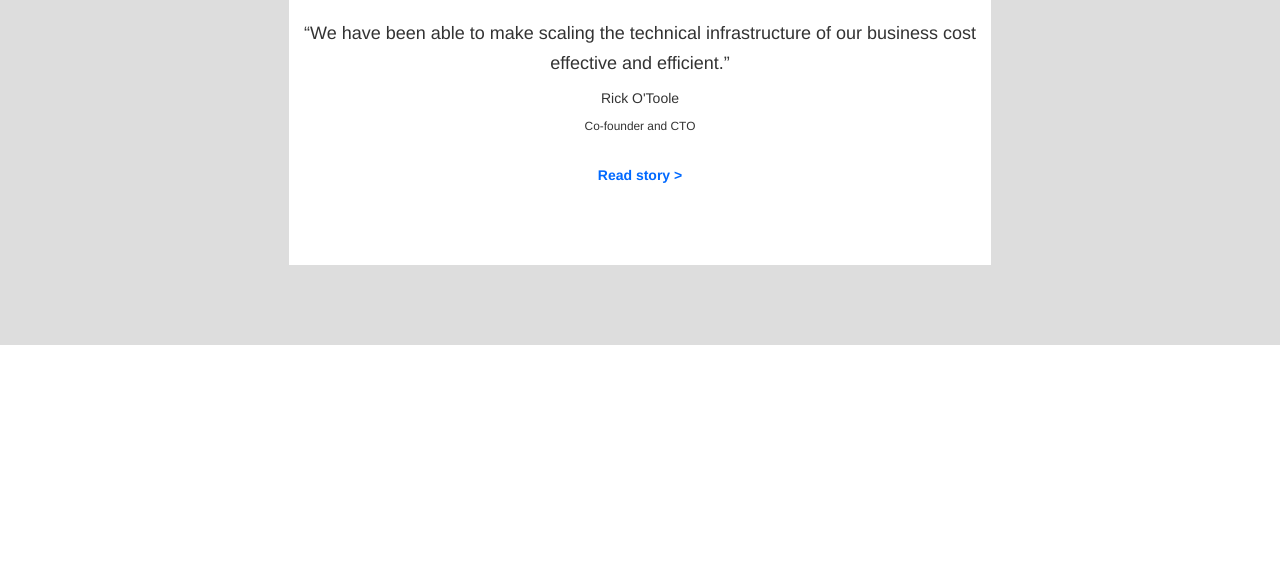
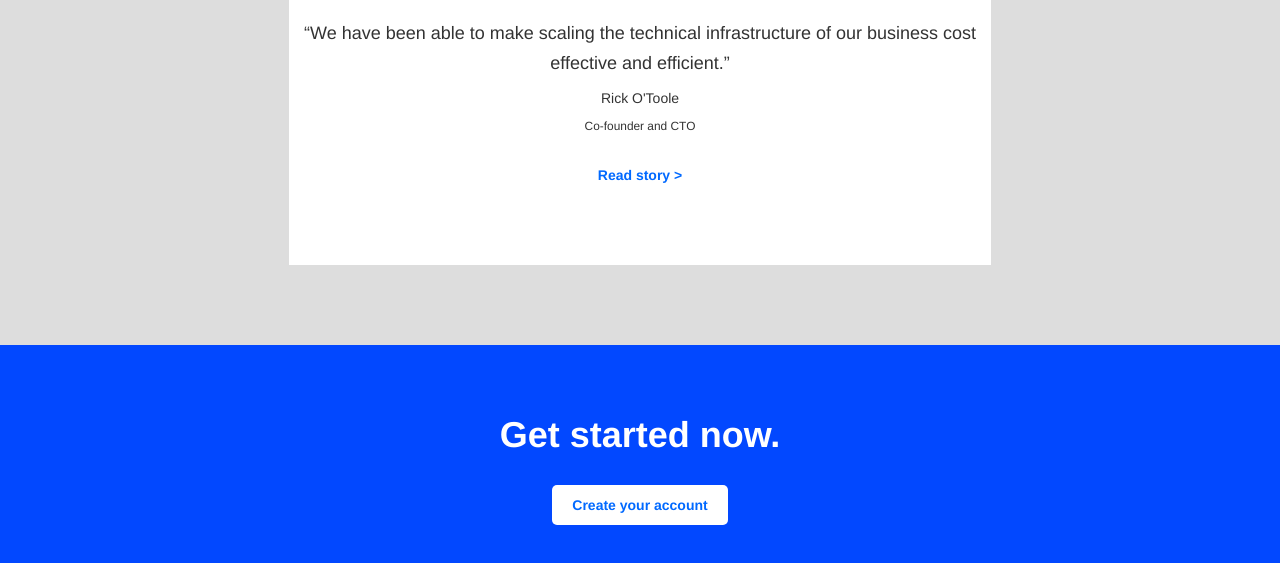
Before and after one commit to danielevitale/htmlcss-digitalocean, a plain HTML site: page index.html in a window 1280 px wide. Shown: the part 3831-4394 px from the top of the page. Before the commit the page ends 4176 px from the top, so only its background shows below. Drawn offline with nearby package versions, Linux system fonts and the light colour scheme.

Commit message:
Section Create your account

```diff
--- a/index.html
+++ b/index.html
@@ -382,6 +382,19 @@
       </div>
     </section>
 
+    <section class="create_your_account background-light-blue">
+      <div class="container">
+        <div class="row mt-50 mb-50">
+          <div class="col-md-12 col-xs-12 col-sm-12 text-center">
+            <h1 class="white bold">Get started now.</h1>
+            <a class="blue bold" href="#">Create your account</a>
+          </div>
+        </div>
+
+      </div>
+
+    </section>
+
 
   </body>
 </html>
--- a/style.css
+++ b/style.css
@@ -156,7 +156,13 @@ section.development_teams small {
   margin-bottom: 30px;
 }
 
-
+section.create_your_account a {
+  background-color: white;
+  border-radius: 5px;
+  padding: 10px 20px;
+  display: inline-block;
+  margin-top: 20px;
+}
 
 @media (min-width: 1200px) {
   .container {
```
